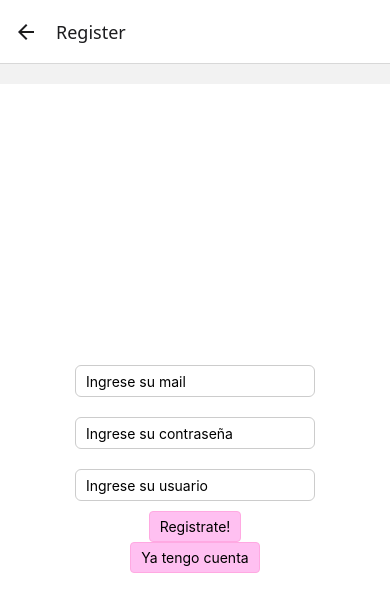
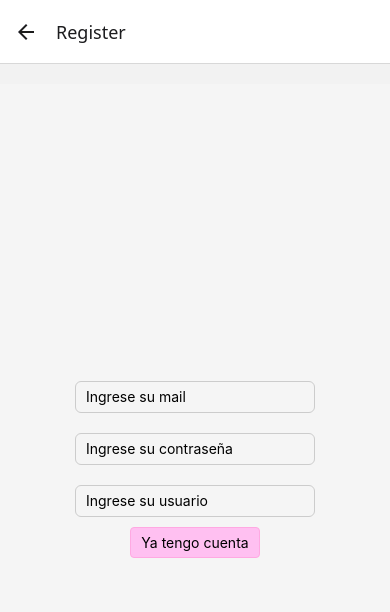
Before and after one commit to sofivillar/ti_prog3_2, a React Native app: screen /Register in a window 390 px wide. Shown: the top 612 px of the page. Built offline with nearby package versions, Linux system fonts and the light colour scheme.

Commit message:
register casi terminado

```diff
--- a/src/components/HomeMenu.js
+++ b/src/components/HomeMenu.js
@@ -2,9 +2,9 @@ import React, { Component } from 'react';
 import { createBottomTabNavigator } from '@react-navigation/bottom-tabs';
 import AntDesign from '@expo/vector-icons/AntDesign';
 import Home from "../screens/Home";
-import NewPost from '../screens/NewPost';
+import NewPost from './NewPost';
 import Profile from '../screens/Profile';
-import Users from '../screens/Users';
+import Search from '../screens/Search';
 
 const Tab = createBottomTabNavigator();
 
@@ -15,7 +15,7 @@ class HomeMenu extends Component {
             <Tab.Navigator screenOptions={{ tabBarShowLabel: false, headerShown: false }}>
                 <Tab.Screen name="Home" component={Home} options={{ tabBarIcon: () => <AntDesign name="home" size={24} color="black" /> }} />
                 <Tab.Screen name="Profile" component={Profile} options={{ tabBarIcon: () => <AntDesign name="user" size={24} color="black" /> }} />
-                <Tab.Screen name="Users" component={Users} options={{ tabBarIcon: () => <AntDesign name="team" size={24} color="black" /> }} />
+                <Tab.Screen name="Search" component={Search} options={{ tabBarIcon: () => <AntDesign name="team" size={24} color="black" /> }} />
                 <Tab.Screen name="NewPost" component={NewPost} options={{ tabBarIcon: () => <AntDesign name="picture" size={24} color="black" /> }} />
             </Tab.Navigator>
         );
--- a/src/screens/Login.js
+++ b/src/screens/Login.js
@@ -73,8 +73,7 @@ export default class Login extends Component {
 
         {this.state.messageErr && <Text>{this.state.messageErr}</Text>}
 
-        <TouchableOpacity
-          onPress={() => this.props.navigation.navigate('Register')}>
+        <TouchableOpacity onPress={() => this.props.navigation.navigate('Register')}>
           <Text style={styles.registerText}>Ir a Register</Text>
         </TouchableOpacity>
 
@@ -107,7 +106,7 @@ const styles = StyleSheet.create({
     marginBottom: 15,
   },
   loginButton: {
-    backgroundColor: '#f08080',
+    backgroundColor: "#ffc0f1",
     padding: 15,
     borderRadius: 4,
     shadowColor: '#ccc',
@@ -116,7 +115,7 @@ const styles = StyleSheet.create({
     shadowRadius: 2,
   },
   loginButtonText: {
-    color: '#fff',
+    color: '#grey',
     fontSize: 16,
     textAlign: 'center',
   },
--- a/src/screens/Profile.js
+++ b/src/screens/Profile.js
@@ -1,8 +1,18 @@
 import React, { Component } from 'react'
 import { View, Text, TouchableOpacity } from 'react-native'
 import { auth, db } from "../firebase/config";
+import { StyleSheet } from 'react-native';
 
 export class Profile extends Component {
+
+  constructor(props) {
+    super(props);
+    this.state = {
+      email: auth.currentUser ? auth.currentUser.email : "",
+      username: "",
+      posteos: []
+    };
+  }
 
   handleLogout() {
     auth.signOut()
@@ -15,13 +25,37 @@ export class Profile extends Component {
       })
   }
 
+  componentDidMount() {
+    auth.onAuthStateChanged(user => {
+      if (!user) {
+        this.props.navigation.navigate("Login");
+      } else {
+        db.collection("users").where("email", "==", auth.currentUser.email).onSnapshot(docs => {
+          let users = [];
+
+          docs.forEach(doc => {
+            users.push(doc.data())
+          });
+
+          if (users.length > 0) {
+            this.setState({ username: users[0].username });
+          }
+        });
+      }
+    });
+  }
+
   render() {
     return (
       <View>
-        <Text>Profile</Text>
-        <TouchableOpacity onPress={() => props.navigation.navigate('Login')}>
+        <View>
+          <Text>{this.state.username}</Text>
+          <TouchableOpacity onPress={() => this.handleLogout()}>
+            <Text>Salir</Text>
+          </TouchableOpacity>
+        </View>
 
-        </TouchableOpacity>
+        <Text>{this.state.email}</Text>
       </View>
     )
   }
--- a/src/screens/Register.js
+++ b/src/screens/Register.js
@@ -18,18 +18,24 @@ export default class Register extends Component {
 
   handleRegister(email, password) {
 
+    if (!this.state.email || !this.state.password || !this.state.username) {
+      this.setState({ messageErr: "Quedaron campos vacios" });
+      return;
+    }
+
     auth
       .createUserWithEmailAndPassword(email, password)
       .then(response => {
-        return db.collection("users").doc(response.username.uid).set({ // no se por que no se guarda la coleccion
+        return db.collection("users").doc(response.user.uid).set({
           email: this.state.email,
           username: this.state.username,
           createdAt: Date.now()
         })
       })
       .then(() => {
-        this.setState({ registered: true, messageErr: "" })},
-        this.props.navigation.navigate("Login")) // no deberia ir a login si el mail esta mal puesto
+        this.setState({ registered: true, messageErr: "" })
+        this.props.navigation.navigate("Login")
+      })
       .catch((error) => {
         console.log("Hubo un error en el registro", error.message);
         this.setState({ messageErr: error.message })
@@ -37,6 +43,9 @@ export default class Register extends Component {
   }
 
   render() {
+
+    const formCompleto = this.state.email && this.state.password && this.state.username;
+
     return (
       <View style={styles.container}>
 
@@ -59,9 +68,11 @@ export default class Register extends Component {
           onChangeText={text => this.setState({ username: text })}
           value={this.state.username} />
 
-        <TouchableOpacity onPress={() => this.handleRegister(this.state.email, this.state.password)} style={styles.button}>
-          <Text style={styles.texto}>Registrate!</Text>
-        </TouchableOpacity>
+        {formCompleto && (
+          <TouchableOpacity onPress={() => this.handleRegister()} style={styles.button}>
+            <Text style={styles.texto}>Registrate!</Text>
+          </TouchableOpacity>
+        )}
 
         {this.state.messageErr && <Text>{this.state.messageErr}</Text>}
 
@@ -78,7 +89,7 @@ const styles = StyleSheet.create({
   container: {
     flex: 1,
     width: '100%',
-    backgroundColor: '#fff',
+    backgroundColor: '#f5f5f5',
     alignItems: 'center',
     justifyContent: 'center',
     paddingHorizontal: 10,
--- /dev/null
+++ b/src/screens/Search.js
@@ -0,0 +1,17 @@
+import React, { Component } from 'react'
+import { View, Text, TouchableOpacity, TextInput } from 'react-native'
+
+export class Search extends Component {
+
+  /* handleSearch(){
+
+  } */
+
+  render() {
+    return (
+      <Text>Buscador de usuarios</Text>
+    )
+  }
+}
+
+export default Search
--- a/src/screens/Users.js
+++ /dev/null
@@ -1,13 +0,0 @@
-import React, { Component } from 'react'
-
-export class Users extends Component {
-  render() {
-    return (
-      <div>
-        Users
-      </div>
-    )
-  }
-}
-
-export default Users
```
Also changed, not shown: src/components/NewPost.js (renamed from src/screens/NewPost.js). Lines whose indentation alone changed are shown as unchanged.
